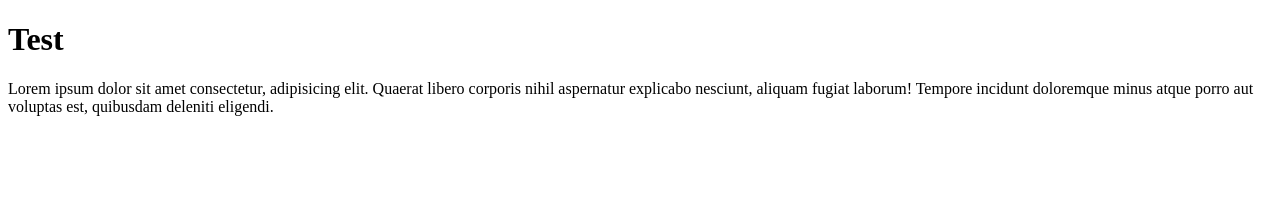
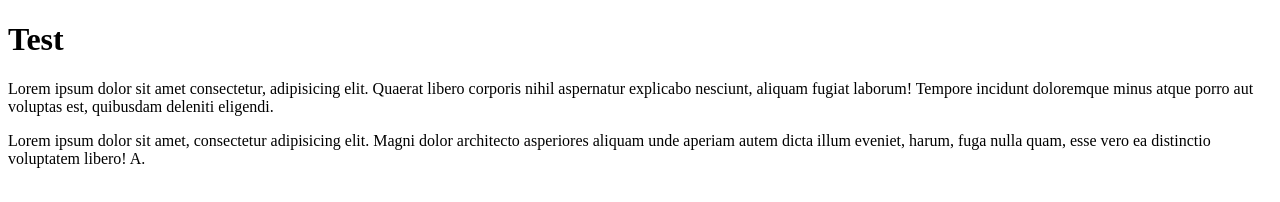
Before and after one commit to Rakesh-ra/test, a plain HTML site: page index.html in a window 1280 px wide. Drawn offline with Linux system fonts and the light colour scheme.

Commit message:
dev1 commit

```diff
--- a/index.html
+++ b/index.html
@@ -12,6 +12,8 @@
     <p>Lorem ipsum dolor sit amet consectetur, adipisicing elit. Quaerat libero corporis nihil aspernatur explicabo
         nesciunt, aliquam fugiat laborum! Tempore incidunt doloremque minus atque porro aut voluptas est, quibusdam
         deleniti eligendi.</p>
+    <p>Lorem ipsum dolor sit amet, consectetur adipisicing elit. Magni dolor architecto asperiores aliquam unde aperiam
+        autem dicta illum eveniet, harum, fuga nulla quam, esse vero ea distinctio voluptatem libero! A.</p>
 </body>
 
 </html>
```
